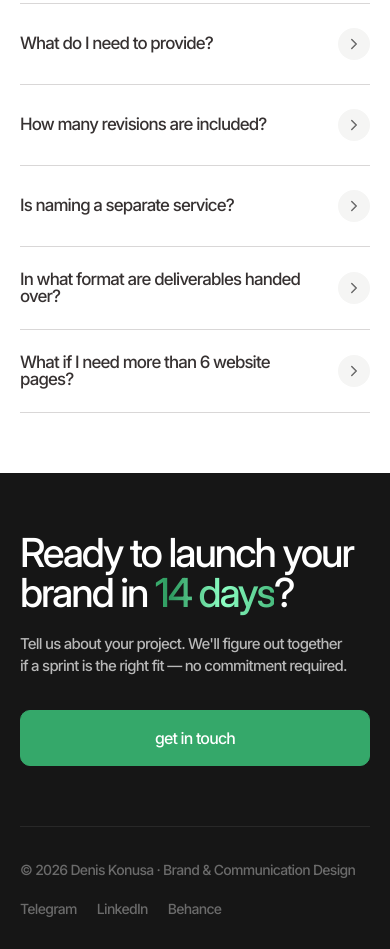
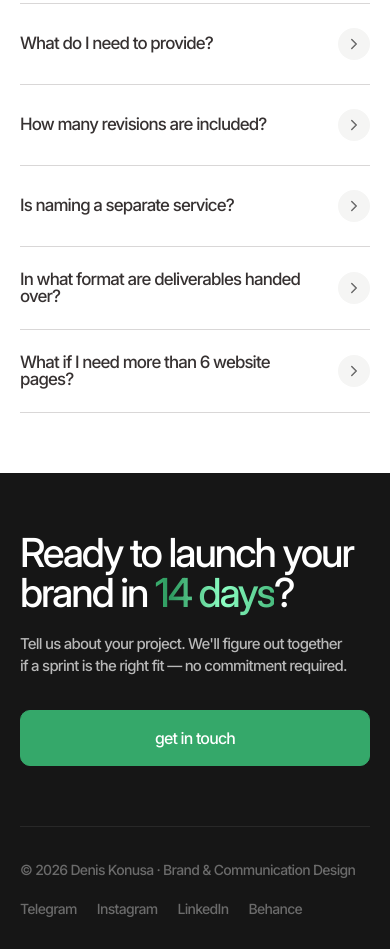
Before and after one commit to deniskonusa/deniskonusa-website, a website: page index.html in a window 390 px wide. Shown: the part 5583-6532 px from the top of the page. Drawn offline with nearby package versions, Linux system fonts and the light colour scheme.

Commit message:
Add Instagram link to footer and mobile menu

```diff
--- a/index.html
+++ b/index.html
@@ -51,6 +51,7 @@
       <div class="mobile-menu-bottom">
         <div class="mobile-social">
           <a href="https://t.me/dkonusa" target="_blank" rel="noopener noreferrer">Telegram</a>
+          <a href="https://www.instagram.com/deniskonusa/" target="_blank" rel="noopener noreferrer">Instagram</a>
           <a href="https://www.linkedin.com/in/denis-konusa-873605304/" target="_blank" rel="noopener noreferrer">LinkedIn</a>
           <a href="https://www.behance.net/deniskonusa" target="_blank" rel="noopener noreferrer">Behance</a>
         </div>
@@ -444,6 +445,7 @@
       <p class="footer-copy">© 2026 Denis Konusa · Brand &amp; Communication Design</p>
       <div class="footer-social">
         <a href="https://t.me/dkonusa" class="footer-social-link" target="_blank" rel="noopener noreferrer">Telegram</a>
+        <a href="https://www.instagram.com/deniskonusa/" class="footer-social-link" target="_blank" rel="noopener noreferrer">Instagram</a>
         <a href="https://www.linkedin.com/in/denis-konusa-873605304/" class="footer-social-link" target="_blank" rel="noopener noreferrer">LinkedIn</a>
         <a href="https://www.behance.net/deniskonusa" class="footer-social-link" target="_blank" rel="noopener noreferrer">Behance</a>
       </div>
```
